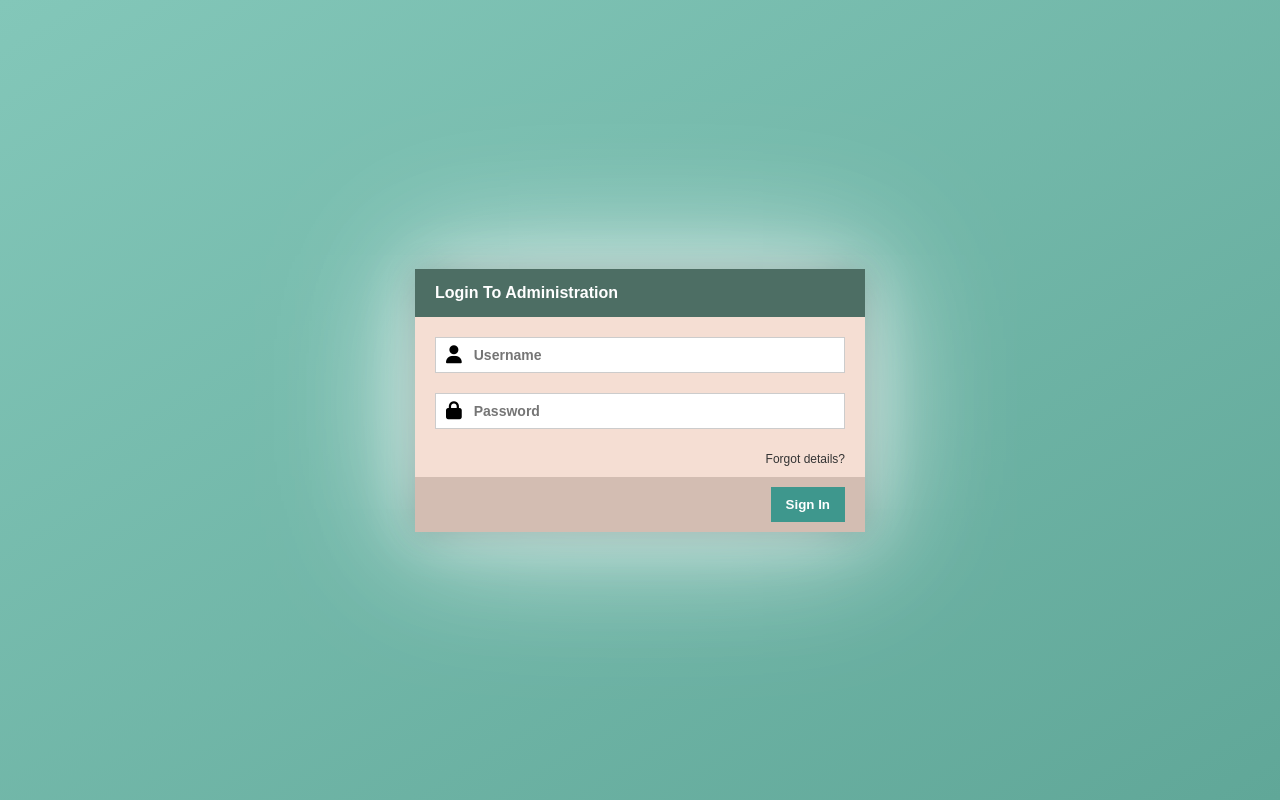
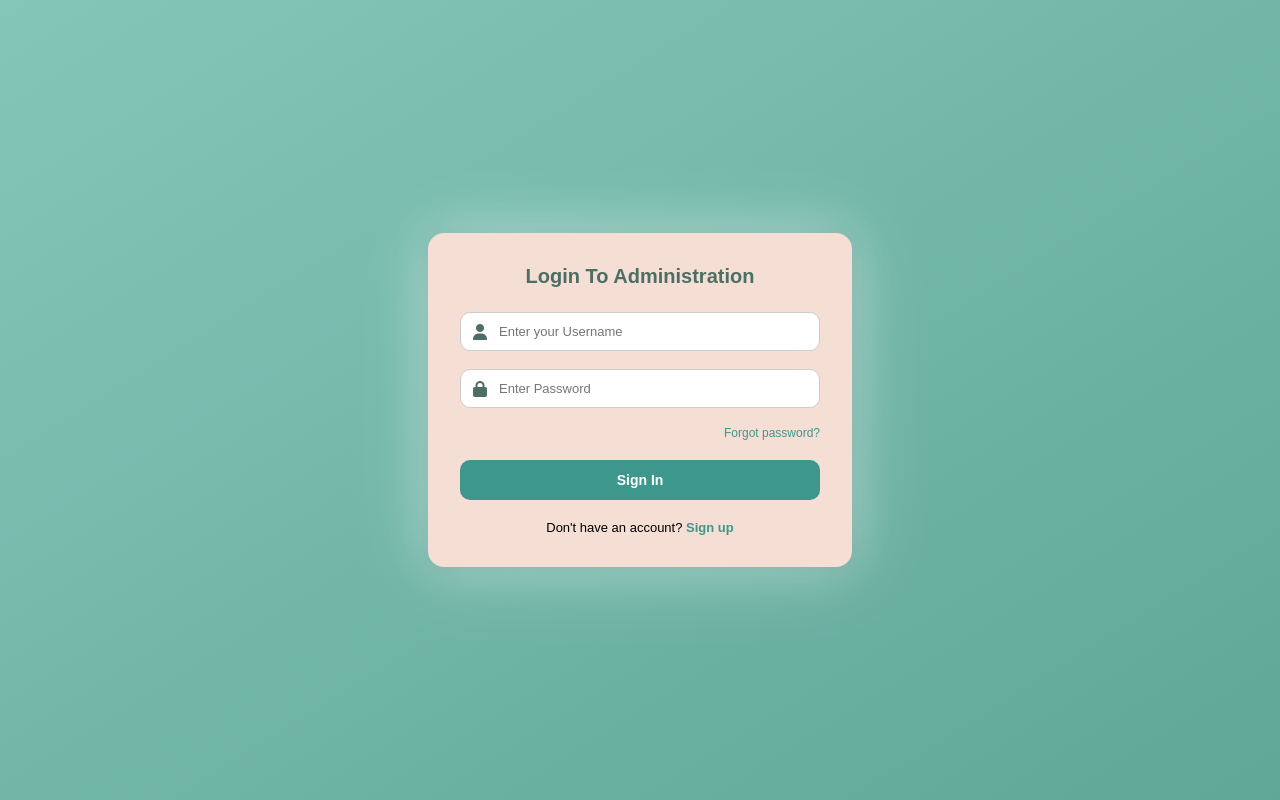
Before and after one commit to qois51/BotaniMart-catalogue, a website: page public/views/login-admin.html in a window 1280 px wide. Drawn offline with Linux system fonts and the light colour scheme.

Commit message:
revisi login

```diff
--- a/public/assets/css/login-admin.css
+++ b/public/assets/css/login-admin.css
@@ -8,89 +8,86 @@ body {
   align-items: center;
   height: 100vh;
 }
-
 .login_container {
+  background: #f5ded3;
+  border-radius: 16px;
+  padding: 32px;
+  width: 100%;
+  max-width: 360px;
+  text-align: center;
   box-shadow:
-      0 0 30px rgba(0, 0, 0, 0.2),
-      0 0 60px rgba(255, 255, 255, 0.4),
-      0 0 120px rgba(255, 255, 255, 0.5),
-      0 0 160px rgba(255, 255, 255, 0.5);
-    border-radius: 4px;
-    transition: box-shadow 0.3s ease;
+    0 0 20px rgba(0, 0, 0, 0.1),
+    0 0 40px rgba(255, 255, 255, 0.3),
+    0 0 80px rgba(255, 255, 255, 0.3);
 }
-
-.login_box {
-    background: #f5ded3;
-    width: 450px;
-    overflow: hidden;
-  }
-
-.login_header {
-    background-color: #4d6e64;
-    padding: 15px 20px;
-    color: white;
+.login_container h2 {
+  margin-top: 0;
+  margin-bottom: 24px;
+  color: #4d6e64;
+  font-size: 20px;
   font-weight: bold;
 }
-
-.login_header h2 {
-    margin: 0;
-    font-size: 16px;
-  }
-
 .bagian_input {
   display: flex;
   align-items: center;
-    margin: 20px;
-    background-color: #fff;
+  background-color: #ffffff;
   border: 1px solid #ccc;
-    padding: 8px 10px;
+  border-radius: 10px;
+  padding: 10px 12px;
+  margin-bottom: 18px;
 }
-
 .bagian_input i {
-    font-size: 18px;
+  font-size: 16px;
+  color: #4d6e64;
   margin-right: 10px;
-    color: #000;
 }
-
 .bagian_input input {
   border: none;
   outline: none;
   flex: 1;
-    font-size: 14px;
-    color: #000000;
-    font-weight: bold;
+  font-size: 13px;
+  font-weight: 500;
+  color: #000;
+  background: transparent;
 }
-
 .forgot {
   text-align: right;
-    margin: 0 20px 10px;
+  font-size: 12px;
+  margin-bottom: 20px;
 }
-
 .forgot a {
-    font-size: 12px;
-    color: #333;
+  color: #3e978d;
   text-decoration: none;
 }
-
 .forgot a:hover {
   text-decoration: underline;
 }
-
 .login_footer {
-    background: #d3bdb2;
-    padding: 10px 20px;
-    text-align: right;
+  margin-bottom: 20px;
 }
-
 .login_footer button {
+  width: 100%;
   background-color: #3e978d;
   color: white;
   border: none;
-    padding: 10px 15px;
+  padding: 12px 0;
+  font-size: 14px;
   font-weight: bold;
+  border-radius: 10px;
   cursor: pointer;
+  transition: background 0.3s;
 }
-
 .login_footer button:hover {
   background-color: #357f78;
 }
+.signup-link {
+  font-size: 13px;
+}
+.signup-link a {
+  color: #3e978d;
+  font-weight: bold;
+  text-decoration: none;
+}
+.signup-link a:hover {
+  text-decoration: underline;
+}
--- a/public/views/login-admin.html
+++ b/public/views/login-admin.html
@@ -8,39 +8,36 @@
 </head>
 <body>
   <div class="login_container">
-    <div class="login_box">
-      <div class="login_header">
     <h2>Login To Administration</h2>
-      </div>
     <form id="loginForm">
       <div class="bagian_input">
         <i class="fas fa-user"></i>
-          <input type="text" id="username" placeholder="Username" required>
+        <input type="text" id="username" placeholder="Enter your Username" required>
       </div>
       <div class="bagian_input">
         <i class="fas fa-lock"></i>
-          <input type="password" id="password" placeholder="Password" required>
+        <input type="password" id="password" placeholder="Enter Password" required>
       </div>
       <div class="forgot">
-          <a href="/views/reset.html">Forgot details?</a>
+        <a href="/views/reset.html">Forgot password?</a>
       </div>
       <div class="login_footer">
         <button type="submit">Sign In</button>
       </div>
     </form>
+    <div class="signup-link">
+      Don't have an account? <a href="/views/create-password.html">Sign up</a>
     </div>
   </div>
 
-  <p id="loginResult"></p>
+  <script>
 
-  <script>
-    // Add event listener for form submission
     document.getElementById("loginForm").addEventListener("submit", async (e) => {
       e.preventDefault();
       const username = document.getElementById("username").value;
       const password = document.getElementById("password").value;
 
-      // Make the login API request
+
       const res = await fetch("/auth/login", {
         method: "POST",
         headers: { "Content-Type": "application/json" },
@@ -52,7 +49,7 @@
       if (data.message === "Login berhasil") {
         window.location.href = "/views/dashboard.html";
       } else {
-        // Handle failure (show error, alert, etc.)
+
         alert(data.error || "Login failed. Please try again.");
       }
     });
```
Lines whose indentation alone changed are shown as unchanged.
